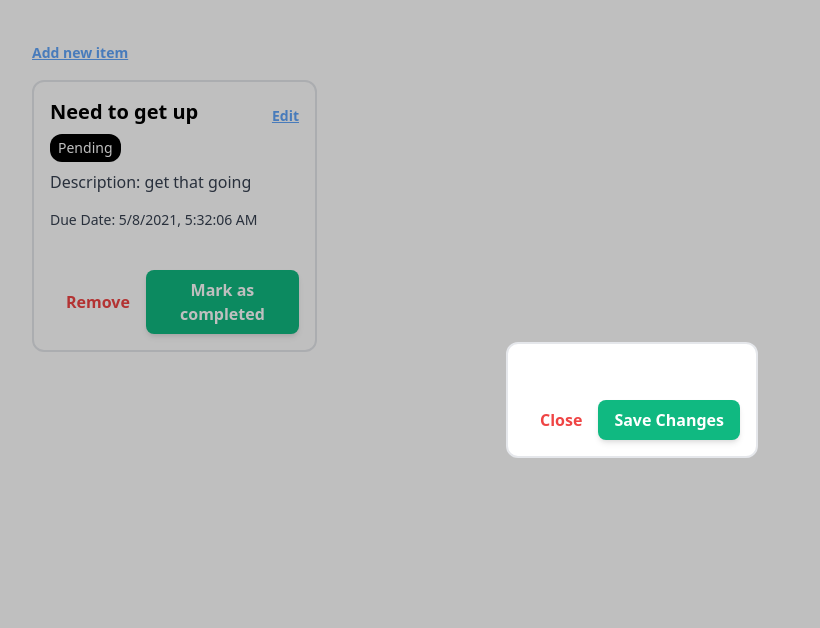
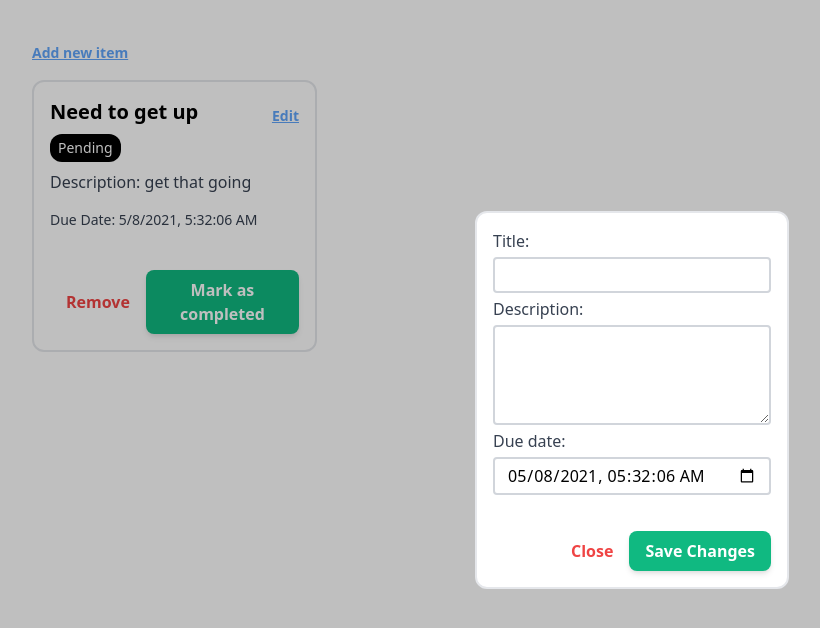
Before and after one commit to JLtheCoder/tailwind-todos, a React (Create React App) app: page / in a window 1280 px wide. Both pictures are taken after a click on the button "Add new item". Shown: the top 628 px of the page, without its empty margins (8-828 px from the left). Built offline with nearby package versions, Linux system fonts and the light colour scheme.

Commit message:
Complete todo UI

```diff
--- a/src/App.jsx
+++ b/src/App.jsx
@@ -1,11 +1,11 @@
 import Grid from "./components/foundation/Grid";
 import Todo from "./components/shared/Todo";
-import Modal from "./components/shared/Modal";
+import SaveTodo from "./components/shared/SaveTodo";
 
 function App() {
   return (
     <div className="p-10">
-      <Modal linkText="Add new item"></Modal>
+      <SaveTodo linkText="Add new item" onSave={() => {}}></SaveTodo>
 
       <Grid>
         <Todo
--- a/src/components/foundation/DatePicker.jsx
+++ b/src/components/foundation/DatePicker.jsx
@@ -4,7 +4,7 @@ function DatePicker({ value, onChange }) {
   return (
     <input
       type="datetime-local"
-      class="rounded px-3 py-1 border-2 border-gray-300 my-1 block w-full p-1"
+      className="rounded px-3 py-1 border-2 border-gray-300 my-1 block w-full p-1"
       value={value}
       onChange={onChange}
     />
--- a/src/components/foundation/Input.jsx
+++ b/src/components/foundation/Input.jsx
@@ -4,7 +4,7 @@ function Input({ value, onChange }) {
   return (
     <input
       type="text"
-      class="rounded px-3 py-1 border-2 border-gray-300 my-1 block w-full p-1"
+      className="rounded px-3 py-1 border-2 border-gray-300 my-1 block w-full p-1"
       value={value}
       onChange={onChange}
     />
--- a/src/components/shared/EditTodo.jsx
+++ /dev/null
@@ -1,56 +0,0 @@
-import { useState } from "react";
-import PropTypes from "prop-types";
-import { format } from "date-fns";
-import Input from "../foundation/Input";
-import TextArea from "../foundation/TextArea";
-import DatePicker from "../foundation/DatePicker";
-import Modal from "./Modal";
-
-function EditTodo({ todoId, title, description, dueDate }) {
-  const formattedDueDate = format(dueDate, "yyyy-MM-dd'T'HH:mm:ss");
-  const [todoState, setTodoState] = useState({
-    todoId,
-    title,
-    description,
-    dueDate: formattedDueDate,
-  });
-
-  const onFieldChange = (field) => ({ target: { value } }) => {
-    setTodoState((prevState) => ({
-      ...prevState,
-      [field]: value,
-    }));
-  };
-
-  return (
-    <Modal linkText="Edit" onSave={() => {}}>
-      <label className="block">
-        <span className="text-gray-700">Title: </span>
-        <Input value={todoState.title} onChange={onFieldChange("title")} />
-      </label>
-      <label className="block">
-        <span className="text-gray-700">Description: </span>
-        <TextArea
-          value={todoState.description}
-          onChange={onFieldChange("description")}
-        />
-      </label>
-      <label className="block">
-        <span className="text-gray-700">Due date: </span>
-        <DatePicker
-          value={todoState.dueDate}
-          onChange={onFieldChange("dueDate")}
-        />
-      </label>
-    </Modal>
-  );
-}
-
-EditTodo.propTypes = {
-  todoId: PropTypes.number.isRequired,
-  title: PropTypes.string.isRequired,
-  description: PropTypes.string.isRequired,
-  dueDate: PropTypes.instanceOf(Date).isRequired,
-};
-
-export default EditTodo;
--- a/src/components/shared/Modal.jsx
+++ b/src/components/shared/Modal.jsx
@@ -1,51 +1,37 @@
 import PropTypes from "prop-types";
-import { useState } from "react";
 import Card from "../foundation/Card";
-import Header from "../foundation/Header";
 import Button from "../foundation/Button";
 
-function Modal({ linkText, title, children, onSave }) {
-  const [showModal, setShowModal] = useState(false);
+function Modal({ children, onSave, onClose, isShown = false }) {
+  if (!isShown) {
+    return null;
+  }
+
   return (
-    <>
-      <Button theme="link" onClick={() => setShowModal(true)}>
-        {linkText}
-      </Button>
-      {showModal && (
     <>
       <div className="justify-center items-center flex overflow-x-hidden overflow-y-auto fixed inset-0 z-50 outline-none focus:outline-none">
         <div className="relative w-auto my-6 mx-auto max-w-sm">
           <Card>
-                <Header>{title}</Header>
             {children}
             <div className="flex justify-end pt-8">
-                  <Button theme="warning" onClick={() => setShowModal(false)}>
+              <Button theme="warning" onClick={onClose}>
                 Close
               </Button>
-                  <Button
-                    onClick={() => {
-                      onSave();
-                      setShowModal(false);
-                    }}
-                  >
-                    Save Changes
-                  </Button>
+              <Button onClick={onSave}>Save Changes</Button>
             </div>
           </Card>
         </div>
       </div>
       <div className="opacity-25 fixed inset-0 z-40 bg-black" />
     </>
-      )}
-    </>
   );
 }
 
 Modal.propTypes = {
-  linkText: PropTypes.string.isRequired,
-  title: PropTypes.string.isRequired,
   children: PropTypes.node,
   onSave: PropTypes.func.isRequired,
+  onClose: PropTypes.func.isRequired,
+  isShown: PropTypes.bool,
 };
 
 export default Modal;
--- /dev/null
+++ b/src/components/shared/SaveTodo.jsx
@@ -0,0 +1,105 @@
+import { useState } from "react";
+import PropTypes from "prop-types";
+import { format } from "date-fns";
+import Input from "../foundation/Input";
+import TextArea from "../foundation/TextArea";
+import DatePicker from "../foundation/DatePicker";
+import Button from "../foundation/Button";
+import Modal from "./Modal";
+
+function SaveTodo({ linkText, todoId, title, description, dueDate, onSave }) {
+  const formattedDueDate = format(
+    dueDate ?? new Date(),
+    "yyyy-MM-dd'T'HH:mm:ss"
+  );
+  const [todoState, setTodoState] = useState({
+    todoId,
+    title,
+    description,
+    dueDate: formattedDueDate,
+  });
+  const [hasErrors, setErrors] = useState(false);
+  const [showModal, setShowModal] = useState(false);
+
+  const onFieldChange = (field) => ({ target: { value } }) => {
+    setErrors(false);
+    setTodoState((prevState) => ({
+      ...prevState,
+      [field]: value,
+    }));
+  };
+  const validate = () => {
+    return !!(todoState.title && todoState.description && todoState.dueDate);
+  };
+
+  console.log("todoState", todoState);
+
+  return (
+    <>
+      <Button
+        theme="link"
+        onClick={() => {
+          // Reset state everytime it opens
+          setTodoState({
+            todoId,
+            title,
+            description,
+            dueDate: formattedDueDate,
+          });
+          setShowModal(true);
+        }}
+      >
+        {linkText}
+      </Button>
+      <Modal
+        linkText={linkText}
+        onSave={() => {
+          if (!validate()) {
+            setErrors(true);
+            return;
+          }
+          onSave();
+          setShowModal(false);
+        }}
+        isShown={showModal}
+        onClose={() => {
+          setErrors(false);
+          setShowModal(false);
+        }}
+      >
+        <label className="block">
+          <span className="text-gray-700">Title: </span>
+          <Input value={todoState.title} onChange={onFieldChange("title")} />
+        </label>
+        <label className="block">
+          <span className="text-gray-700">Description: </span>
+          <TextArea
+            value={todoState.description}
+            onChange={onFieldChange("description")}
+          />
+        </label>
+        <label className="block">
+          <span className="text-gray-700">Due date: </span>
+          <DatePicker
+            value={todoState.dueDate}
+            onChange={onFieldChange("dueDate")}
+          />
+        </label>
+        {hasErrors && (
+          <span className="text-red-700">Please complete all fields</span>
+        )}
+      </Modal>
+    </>
+  );
+}
+
+SaveTodo.propTypes = {
+  linkText: PropTypes.string.isRequired,
+  todoId: PropTypes.number,
+  title: PropTypes.string,
+  description: PropTypes.string,
+  dueDate: PropTypes.instanceOf(Date),
+  onSave: PropTypes.func.isRequired,
+};
+
+export default SaveTodo;
--- a/src/components/shared/Todo.jsx
+++ b/src/components/shared/Todo.jsx
@@ -3,7 +3,7 @@ import Card from "../foundation/Card";
 import Header from "../foundation/Header";
 import Badge from "../foundation/Badge";
 import Button from "../foundation/Button";
-import EditTodo from "./EditTodo";
+import SaveTodo from "./SaveTodo";
 
 const todoStatus = {
   PENDING: "Pending",
@@ -27,11 +27,13 @@ function Todo({ todoId, title, description, dueDate, completed }) {
     <Card>
       <div className="flex justify-between">
         <Header>{title}</Header>
-        <EditTodo
+        <SaveTodo
+          linkText="Edit"
           todoId={todoId}
           title={title}
           description={description}
           dueDate={dueDate}
+          onSave={() => {}}
         />
       </div>
       <Badge>{getTodoStatus({ dueDate, completed })}</Badge>
```
Lines whose indentation alone changed are shown as unchanged.
